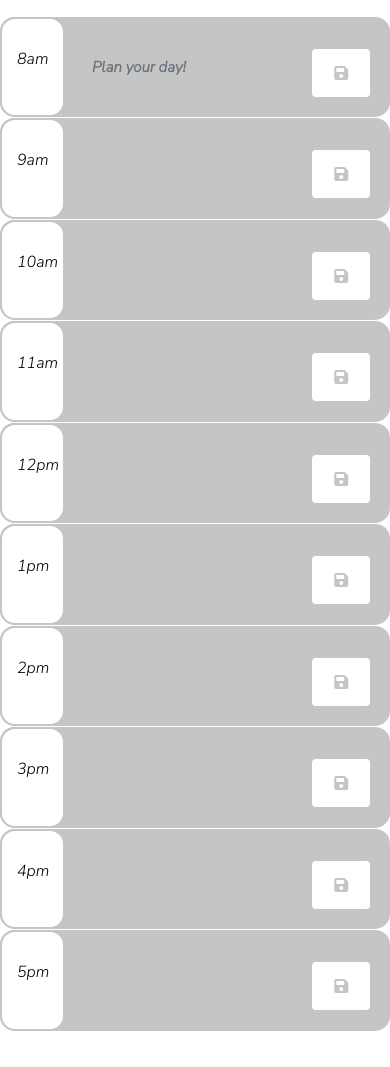
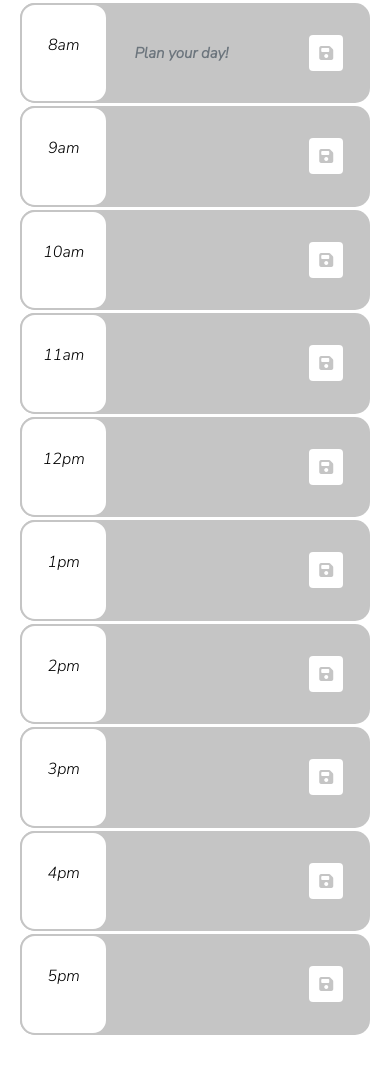
Before and after one commit to johnathanmann/Daily-Planner, a plain HTML site: page index.html in a window 390 px wide. Shown: the part 322-1389 px from the top of the page. Drawn offline with nearby package versions, Linux system fonts and the light colour scheme.

Commit message:
Made media query adjustment

```diff
--- a/assets/css/style.css
+++ b/assets/css/style.css
@@ -33,7 +33,7 @@ body {
 .row {
   white-space: pre-wrap;
   height: 60px;
-  border-top: 1px solid white;
+  margin: 3px 0px;
 }
 
 /* Margin for clear button */
@@ -127,4 +127,12 @@ i{
   .textInput{
     font-size: 15px;
   }
+
+  .past_btn,.future_btn,.present_btn{
+    padding: 0px;
+  }
+
+  .row{
+    margin: 3px 5px;
+  }
 }
--- a/index.html
+++ b/index.html
@@ -13,7 +13,7 @@
     <link rel="preconnect" href="https://fonts.googleapis.com">
     <link rel="preconnect" href="https://fonts.gstatic.com" crossorigin>
     <link href="https://fonts.googleapis.com/css2?family=Nunito+Sans:ital,wght@1,300&family=Roboto+Condensed:wght@300&family=Roboto+Mono:wght@100&display=swap" rel="stylesheet">
-    />
+    <!-- Local stylesheet -->
     <link rel="stylesheet" href="assets/css/style.css" />
     <title>Daily Planner</title>
   </head>
@@ -34,10 +34,10 @@
       <!-- 8am Time block -->
       <section>
       <div class="row time-block" id="row8AM">
-        <div class="col-2 col-lg-1 col-xl-1"  id="time8AM">
+        <div class="col-3 col-lg-1 col-xl-1"  id="time8AM">
           <p>8am</p>
         </div>
-          <div class="col-7 col-lg-10 col-xl-10 h-100 discription">
+          <div class="col-6 col-lg-10 col-xl-10 h-100 discription">
             <input type="text" class="form-control textInput" placeholder="Plan your day!" id="text8AM">
           </div>
           <div class="col-3 col-lg-1 col-xl-1  justify-content-center h-100">
@@ -49,10 +49,10 @@
         <!-- 9am Time block -->
       <section>
         <div class="row time-block" id="row9AM">
-          <div class="col-2 col-lg-1 col-xl-1"  id="time9AM">
+          <div class="col-3 col-lg-1 col-xl-1"  id="time9AM">
             <p>9am</p>
           </div>
-            <div class="col-7 col-lg-10 col-xl-10 h-100 discription">
+            <div class="col-6 col-lg-10 col-xl-10 h-100 discription">
               <input type="text" class="form-control textInput" id="text9AM">
             </div>
             <div class="col-3 col-lg-1 col-xl-1  justify-content-center h-100">
@@ -64,10 +64,10 @@
       <!-- 10am Time block -->
       <section>
         <div class="row time-block" id="row10AM">
-          <div class="col-2 col-lg-1 col-xl-1"  id="time10AM">
+          <div class="col-3 col-lg-1 col-xl-1"  id="time10AM">
             <p>10am</p>
           </div>
-            <div class="col-7 col-lg-10 col-xl-10 h-100 discription">
+            <div class="col-6 col-lg-10 col-xl-10 h-100 discription">
               <input type="text" class="form-control textInput" id="text10AM">
             </div>
             <div class="col-3 col-lg-1 col-xl-1  justify-content-center h-100">
@@ -79,10 +79,10 @@
     <!-- 11am Time block -->
     <section>
       <div class="row time-block" id="row11AM">
-        <div class="col-2 col-lg-1 col-xl-1"  id="time11AM">
+        <div class="col-3 col-lg-1 col-xl-1"  id="time11AM">
           <p>11am</p>
         </div>
-          <div class="col-7 col-lg-10 col-xl-10 h-100 discription">
+          <div class="col-6 col-lg-10 col-xl-10 h-100 discription">
             <input type="text" class="form-control textInput" id="text11AM">
           </div>
           <div class="col-3 col-lg-1 col-xl-1  justify-content-center h-100">
@@ -94,10 +94,10 @@
   <!-- 12pm Time block -->
   <section>
     <div class="row time-block" id="row12PM">
-      <div class="col-2 col-lg-1 col-xl-1"  id="time12PM">
+      <div class="col-3 col-lg-1 col-xl-1"  id="time12PM">
         <p>12pm</p>
       </div>
-        <div class="col-7 col-lg-10 col-xl-10 h-100 discription">
+        <div class="col-6 col-lg-10 col-xl-10 h-100 discription">
           <input type="text" class="form-control textInput" id="text12PM">
         </div>
         <div class="col-3 col-lg-1 col-xl-1  justify-content-center h-100">
@@ -109,10 +109,10 @@
   <!-- 1pm Time block -->
   <section>
     <div class="row time-block" id="row1PM">
-      <div class="col-2 col-lg-1 col-xl-1"  id="time1PM">
+      <div class="col-3 col-lg-1 col-xl-1"  id="time1PM">
         <p>1pm</p>
       </div>
-        <div class="col-7 col-lg-10 col-xl-10 h-100 discription">
+        <div class="col-6 col-lg-10 col-xl-10 h-100 discription">
           <input type="text" class="form-control textInput" id="text1PM">
         </div>
         <div class="col-3 col-lg-1 col-xl-1  justify-content-center h-100">
@@ -124,10 +124,10 @@
   <!-- 2pm Time block -->
   <section>
     <div class="row time-block" id="row2PM">
-      <div class="col-2 col-lg-1 col-xl-1"  id="time2PM">
+      <div class="col-3 col-lg-1 col-xl-1"  id="time2PM">
         <p>2pm</p>
       </div>
-        <div class="col-7 col-lg-10 col-xl-10 h-100 discription">
+        <div class="col-6 col-lg-10 col-xl-10 h-100 discription">
           <input type="text" class="form-control textInput" id="text2PM">
         </div>
         <div class="col-3 col-lg-1 col-xl-1  justify-content-center h-100">
@@ -139,10 +139,10 @@
 <!-- 3pm Time block -->
 <section>
   <div class="row time-block" id="row3PM">
-    <div class="col-2 col-lg-1 col-xl-1"  id="time3PM">
+    <div class="col-3 col-lg-1 col-xl-1"  id="time3PM">
       <p>3pm</p>
     </div>
-      <div class="col-7 col-lg-10 col-xl-10 h-100 discription">
+      <div class="col-6 col-lg-10 col-xl-10 h-100 discription">
         <input type="text" class="form-control textInput" id="text3PM">
       </div>
       <div class="col-3 col-lg-1 col-xl-1  justify-content-center h-100">
@@ -154,10 +154,10 @@
 <!-- 4pm Time block -->
 <section>
   <div class="row time-block" id="row4PM">
-    <div class="col-2 col-lg-1 col-xl-1"  id="time4PM">
+    <div class="col-3 col-lg-1 col-xl-1"  id="time4PM">
       <p>4pm</p>
     </div>
-      <div class="col-7 col-lg-10 col-xl-10 h-100 discription">
+      <div class="col-6 col-lg-10 col-xl-10 h-100 discription">
         <input type="text" class="form-control textInput" id="text4PM">
       </div>
       <div class="col-3 col-lg-1 col-xl-1  justify-content-center h-100">
@@ -169,10 +169,10 @@
 <!-- 5pm Time block -->
 <section>
   <div class="row time-block" id="row5PM">
-    <div class="col-2 col-lg-1 col-xl-1"  id="time5PM">
+    <div class="col-3 col-lg-1 col-xl-1"  id="time5PM">
       <p>5pm</p>
     </div>
-      <div class="col-7 col-lg-10 col-xl-10 h-100 discription">
+      <div class="col-6 col-lg-10 col-xl-10 h-100 discription">
         <input type="text" class="form-control textInput" id="text5PM">
       </div>
       <div class="col-3 col-lg-1 col-xl-1  justify-content-center h-100">
```
